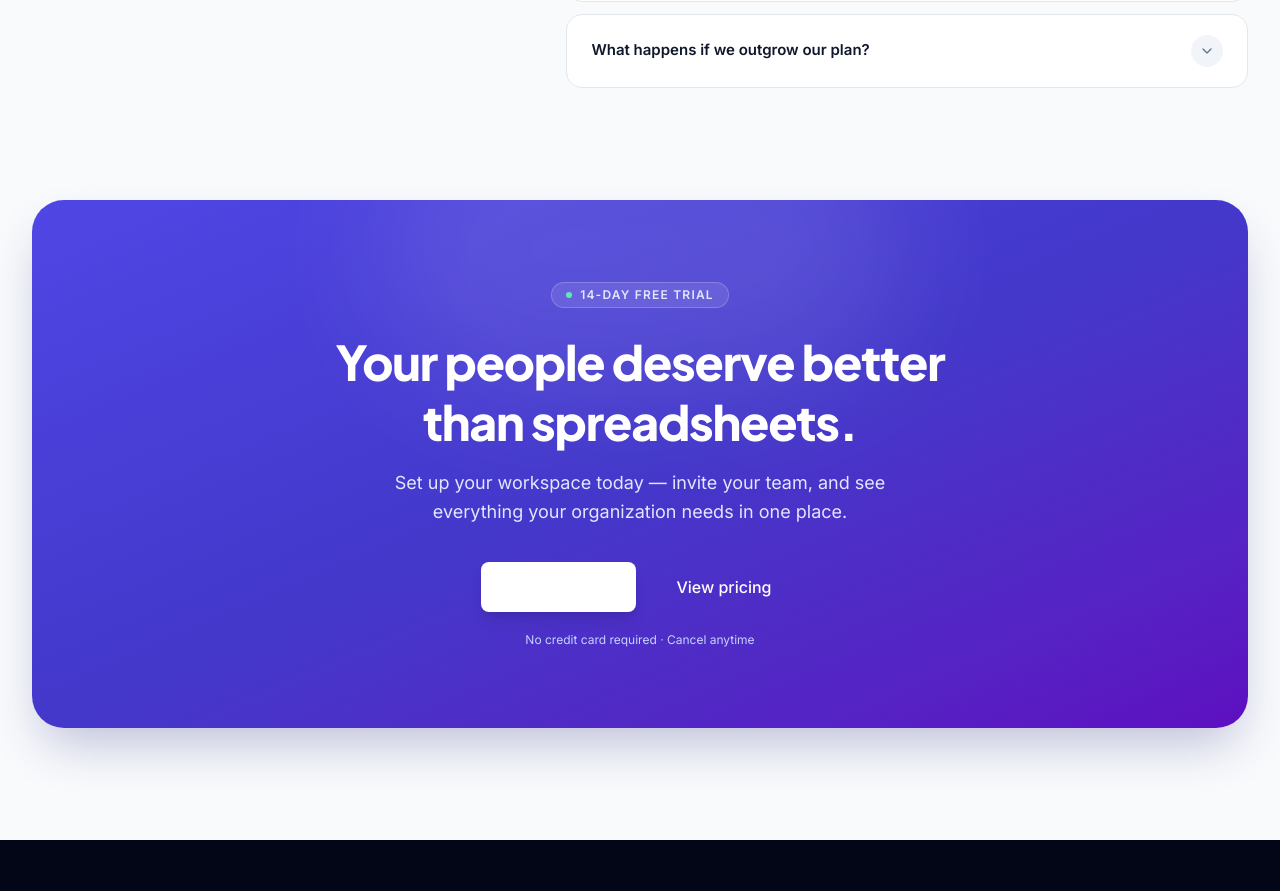
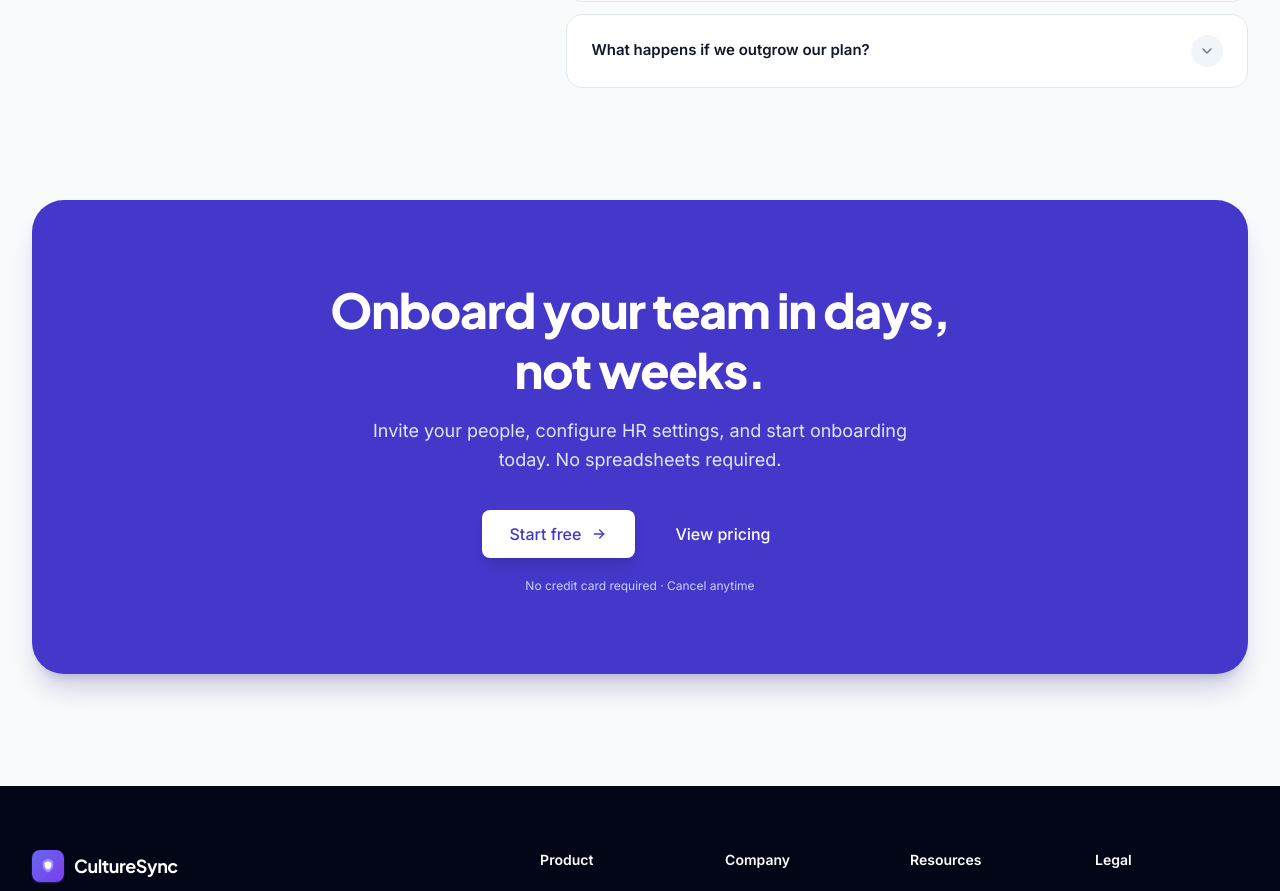
Before and after one commit to The-Builder-s-Circle/culturesync-frontend, a React (Vite) app: page / in a window 1280 px wide. Shown: the part 6678-7569 px from the top of the page. Built offline with nearby package versions, Linux system fonts and the light colour scheme.

Commit message:
fix(gitignore): add .md to ignored files feat(landing): update FinalCTA component styles and text for improved clarity feat(Button): add 'inverse' variant to Button component docs(audit): add landing page audit report with findings and recommendations

```diff
--- a/src/components/landing/FinalCTA.tsx
+++ b/src/components/landing/FinalCTA.tsx
@@ -15,34 +15,22 @@ export default function FinalCTA() {
           whileInView={{ opacity: 1, y: 0 }}
           viewport={{ once: true, amount: 0.4 }}
           transition={{ duration: 0.7, ease: EASE }}
-          className="relative overflow-hidden rounded-[2rem] bg-gradient-to-br from-indigo-600 via-indigo-700 to-violet-800 px-6 py-16 text-center shadow-2xl shadow-indigo-900/30 sm:px-16 sm:py-20"
+          className="relative rounded-[2rem] bg-indigo-700 px-6 py-16 text-center shadow-xl shadow-indigo-900/20 sm:px-16 sm:py-20"
         >
-          <div
-            aria-hidden="true"
-            className="pointer-events-none absolute -top-24 left-1/2 h-72 w-[520px] -translate-x-1/2 rounded-full bg-white/10 blur-3xl"
-          />
-          <div
-            aria-hidden="true"
-            className="pointer-events-none absolute inset-0 bg-dot-grid opacity-20 [background-size:26px_26px] [mask-image:radial-gradient(ellipse_70%_70%_at_50%_40%,black,transparent)]"
-          />
-
           <div className="relative">
-            <span className="inline-flex items-center gap-2 rounded-full border border-white/20 bg-white/10 px-3.5 py-1 text-xs font-semibold uppercase tracking-widest text-indigo-100">
-              <span className="size-1.5 rounded-full bg-emerald-300" />
-              14-day free trial
-            </span>
-            <h2 className="mx-auto mt-6 max-w-2xl font-display text-3xl font-extrabold leading-tight tracking-tight text-white sm:text-5xl">
-              Your people deserve better than spreadsheets.
+            <h2 className="mx-auto max-w-2xl font-display text-3xl font-extrabold leading-tight tracking-tight text-white sm:text-5xl">
+              Onboard your team in days, not weeks.
             </h2>
             <p className="mx-auto mt-4 max-w-xl text-base leading-relaxed text-indigo-100 sm:text-lg">
-              Set up your workspace today — invite your team, and see everything
-              your organization needs in one place.
+              Invite your people, configure HR settings, and start onboarding
+              today. No spreadsheets required.
             </p>
             <div className="mt-9 flex flex-wrap items-center justify-center gap-3">
               <Link to="/login">
                 <Button
+                  variant="inverse"
                   size="lg"
-                  className="border border-white/10 bg-white px-7 text-indigo-700 shadow-lg hover:bg-indigo-50"
+                  className="px-7 shadow-lg hover:scale-102 "
                 >
                   Start free
                   <IconArrowRight className="size-4" aria-hidden="true" />
--- a/src/components/ui/Button.tsx
+++ b/src/components/ui/Button.tsx
@@ -1,7 +1,7 @@
 import React, { forwardRef } from 'react'
 
 export interface ButtonProps extends React.ButtonHTMLAttributes<HTMLButtonElement> {
-  variant?: 'primary' | 'secondary' | 'destructive' | 'ghost'
+  variant?: 'primary' | 'secondary' | 'destructive' | 'ghost' | 'inverse'
   size?: 'sm' | 'md' | 'lg'
   isLoading?: boolean
 }
@@ -28,6 +28,7 @@ export const Button = forwardRef<HTMLButtonElement, ButtonProps>(
       secondary: 'bg-white border border-slate-200 text-slate-700 hover:bg-slate-50 hover:border-slate-300',
       destructive: 'bg-red-600 text-white hover:bg-red-700 active:bg-red-800',
       ghost: 'bg-transparent text-slate-600 hover:bg-slate-100 hover:text-slate-700',
+      inverse: 'bg-white text-indigo-700 hover:bg-indigo-50',
     }
 
     const sizeClasses = {
```
Also changed, not shown: 2 other files (tests, documents, lock files or other folders).
